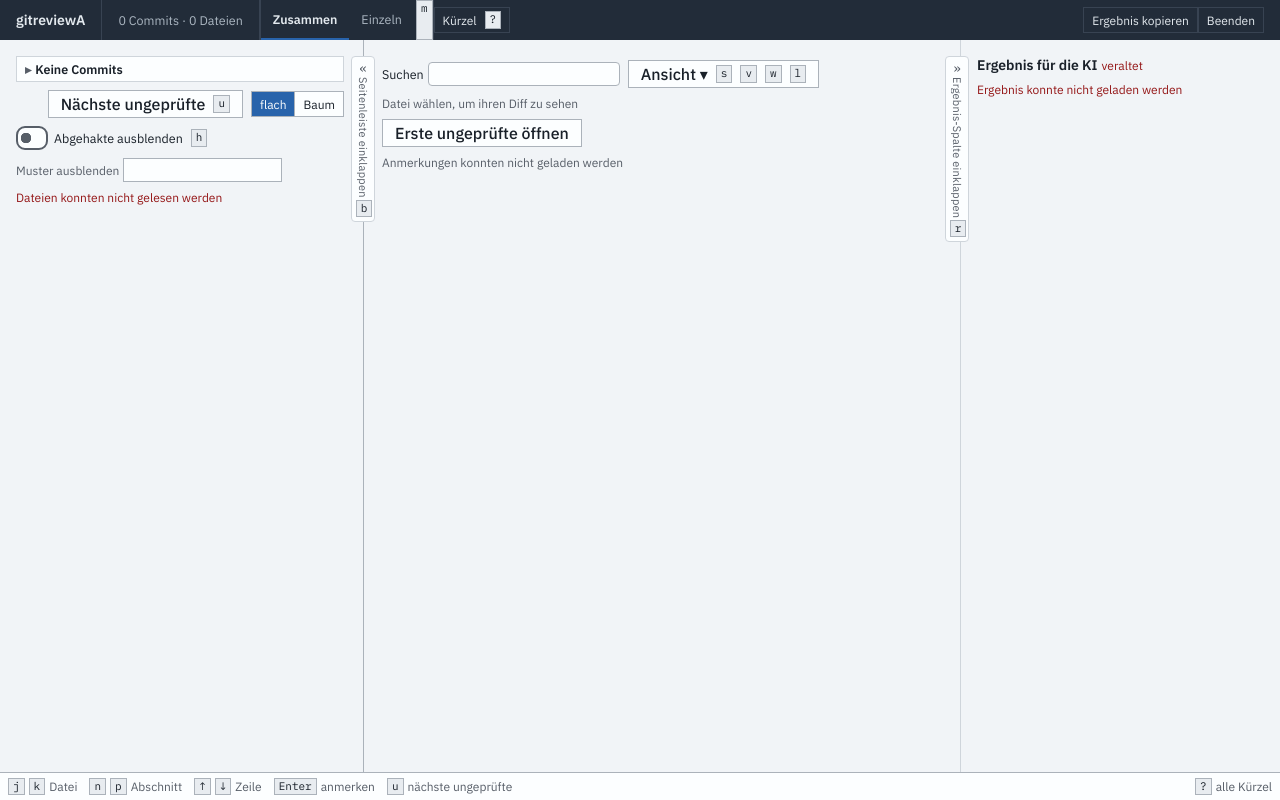
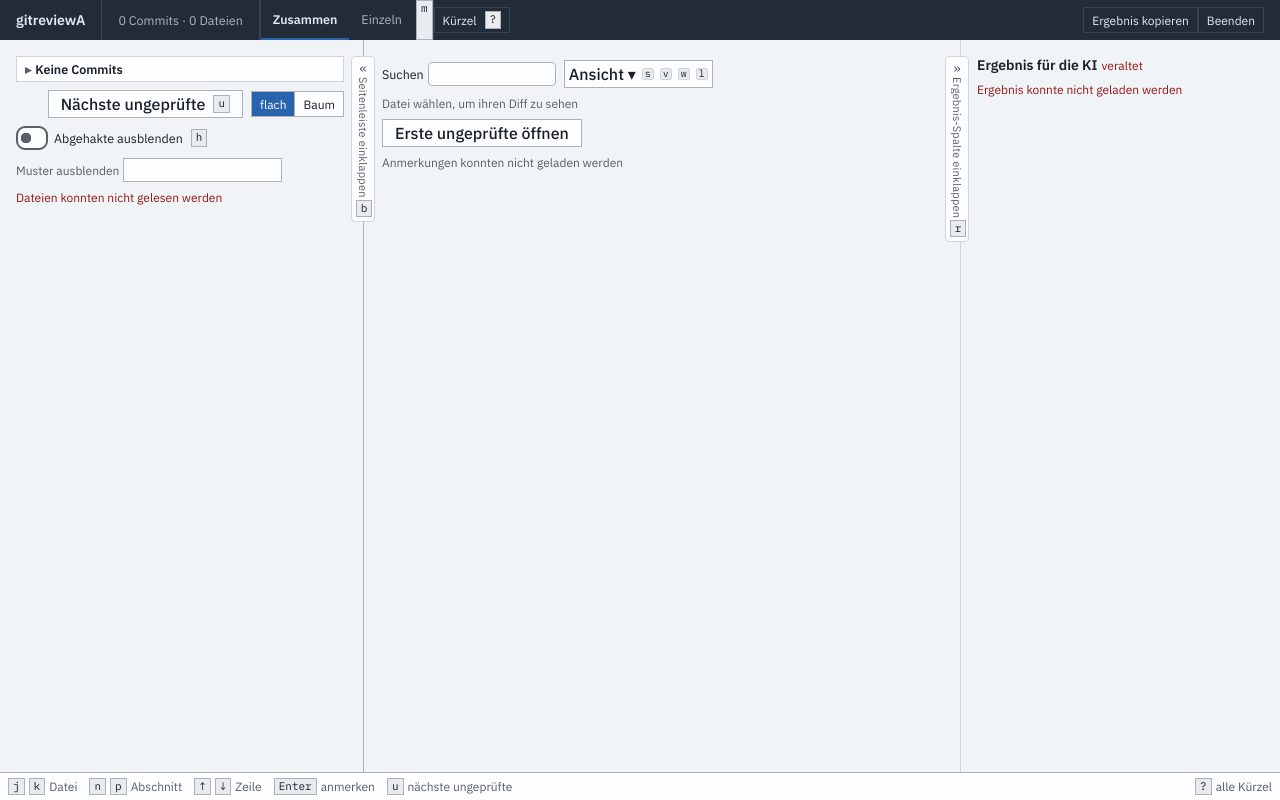
Before and after one commit to stho32/gitreviewA, a plain HTML site: page src/GitReviewA/web/index.html in a window 1280 px wide. Drawn offline with Linux system fonts and the light colour scheme; no server answers.

Commit message:
[R00039] Nacharbeit: Leiste kompakt, Anordnungs-Treiber aufs Menü (B3801/B3802)

```diff
--- a/src/GitReviewA/web/gitreviewa.css
+++ b/src/GitReviewA/web/gitreviewa.css
@@ -113,7 +113,7 @@ body{background:var(--kd-bg);min-block-size:100vh}
 .gr-diff{margin-block-start:var(--kd-s5);min-width:0}
 .diff-wahl{display:flex;gap:var(--kd-s2);margin:0 0 var(--kd-s3)}
 .diff-wahl:not(:has(button:not([hidden]))),.diff-wahl button[hidden]{display:none}
-.diff-kopf{display:flex;flex-wrap:nowrap;align-items:center;gap:var(--kd-s2) var(--kd-s4);margin:0 0 var(--kd-s3);min-block-size:var(--kd-ziel)}
+.diff-kopf{display:flex;flex-wrap:nowrap;align-items:center;gap:var(--kd-s2) var(--kd-s3);margin:0 0 var(--kd-s3);min-block-size:var(--kd-ziel)}
 /* Feste Höhe (R00039, B3802): ab 600 px Breite des Diff-Bereichs eine Zeile; darunter rückt die Werkzeugzeile (Suche und
    „Ansicht ▾“) in die zweite Zeile. Die Klasse `schmal` setzt `leiste.js` nach der Breite von `#diff`; die Leiste wächst nie
    über zwei Zeilen, weil der Pfad in der Mitte gekürzt wird und Gründe/Meldungen gekürzt in derselben Zeile stehen. */
@@ -124,6 +124,9 @@ body{background:var(--kd-bg);min-block-size:100vh}
 /* Werkzeugzeile des Diff-Kopfs (R00039): Suche und das Menü „Ansicht ▾“ — die vier Anzeigeverfahren stehen im Menü. */
 .diff-werkzeuge{display:flex;flex-wrap:nowrap;align-items:center;gap:var(--kd-s2) var(--kd-s3);min-width:0}
 .ansicht-menue{position:relative;flex:none}
+/* Der Menüknopf trägt den Hinweis aller vier Kürzel (R00039): die Tasten stehen kompakt, damit die Leiste einzeilig bleibt. */
+.ansicht-knopf{gap:4px;padding:0 var(--kd-s2)}
+.ansicht-knopf kbd{font-size:10px;line-height:1;padding:0 2px;border:1px solid var(--kd-line);border-radius:2px;background:var(--kd-sunken)}
 .ansicht-menue-liste{position:absolute;top:calc(100% + 4px);right:0;z-index:5;min-inline-size:14rem;padding:var(--kd-s1) 0;border:1px solid var(--kd-line-strong);border-radius:var(--kd-s2);background:var(--kd-surface);box-shadow:var(--kd-shadow-mod,0 8px 24px rgb(0 0 0 / 25%))}
 .ansicht-menue-liste[hidden]{display:none}
 .menue-gruppe{padding:var(--kd-s1) 0}
@@ -261,7 +264,7 @@ body{background:var(--kd-bg);min-block-size:100vh}
 /* Suche im Diff (R00027): Suchfeld und Zähler im Werkzeugkasten, Treffermarke im Text (auf der Färbung, ohne sie zu brechen) */
 .suche-feld{display:inline-flex;align-items:center;gap:var(--kd-s2);font-size:12.5px;color:var(--kd-text)}
 .suche-label{white-space:nowrap}
-.diff-suche{font:inherit;font-size:12.5px;box-sizing:border-box;inline-size:12rem;max-inline-size:40vw;min-block-size:var(--kd-ziel);padding:0 var(--kd-s2);border:1px solid var(--kd-line-strong);border-radius:var(--kd-s2);background:var(--kd-surface);color:var(--kd-text)}
+.diff-suche{font:inherit;font-size:12.5px;box-sizing:border-box;inline-size:8rem;max-inline-size:40vw;min-block-size:var(--kd-ziel);padding:0 var(--kd-s2);border:1px solid var(--kd-line-strong);border-radius:var(--kd-s2);background:var(--kd-surface);color:var(--kd-text)}
 .diff-suche:focus-visible{outline:2px solid var(--kd-accent);outline-offset:2px}
 .diff-suche-zaehler{font-size:12.5px;color:var(--kd-muted);white-space:nowrap}
 .diff-suche-zaehler:empty{display:none}
```
Also changed, not shown: e2e/treiber/anmerkungen-oberflaeche.js (+5 -3 lines).
